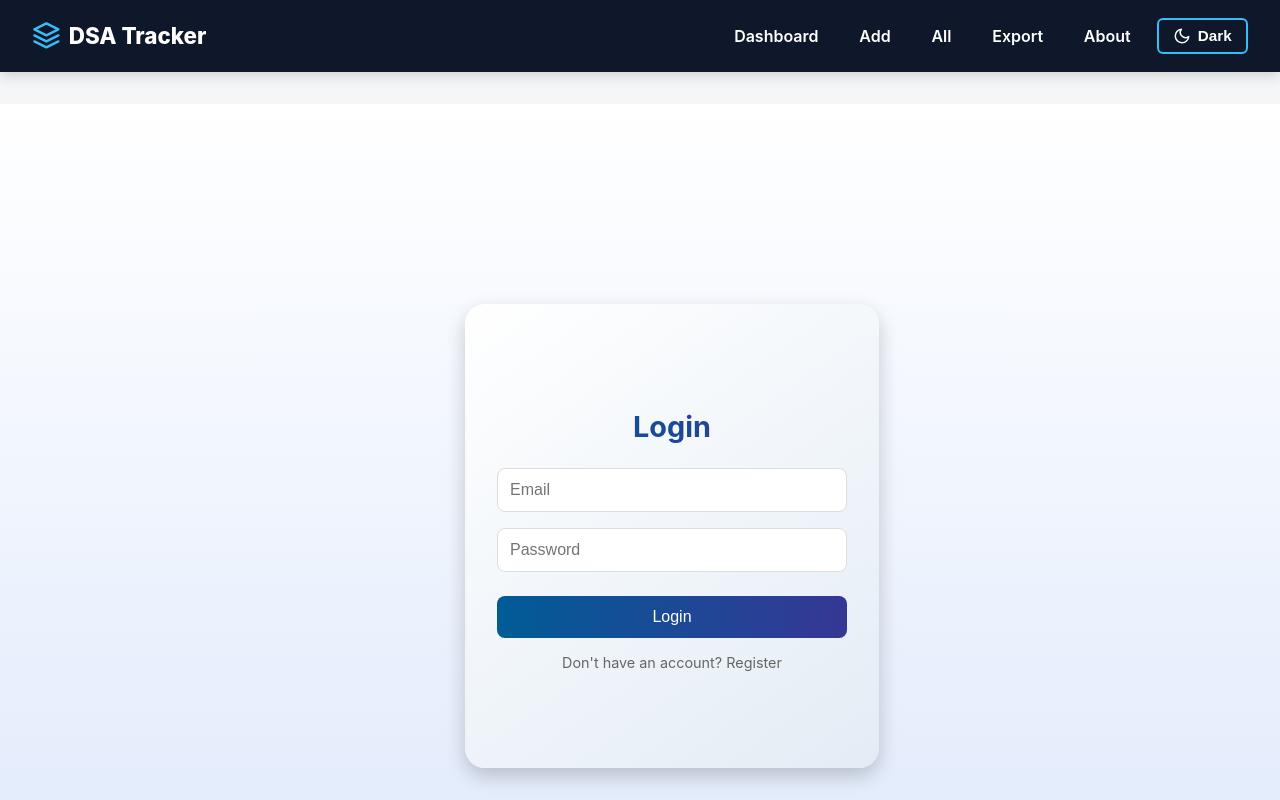
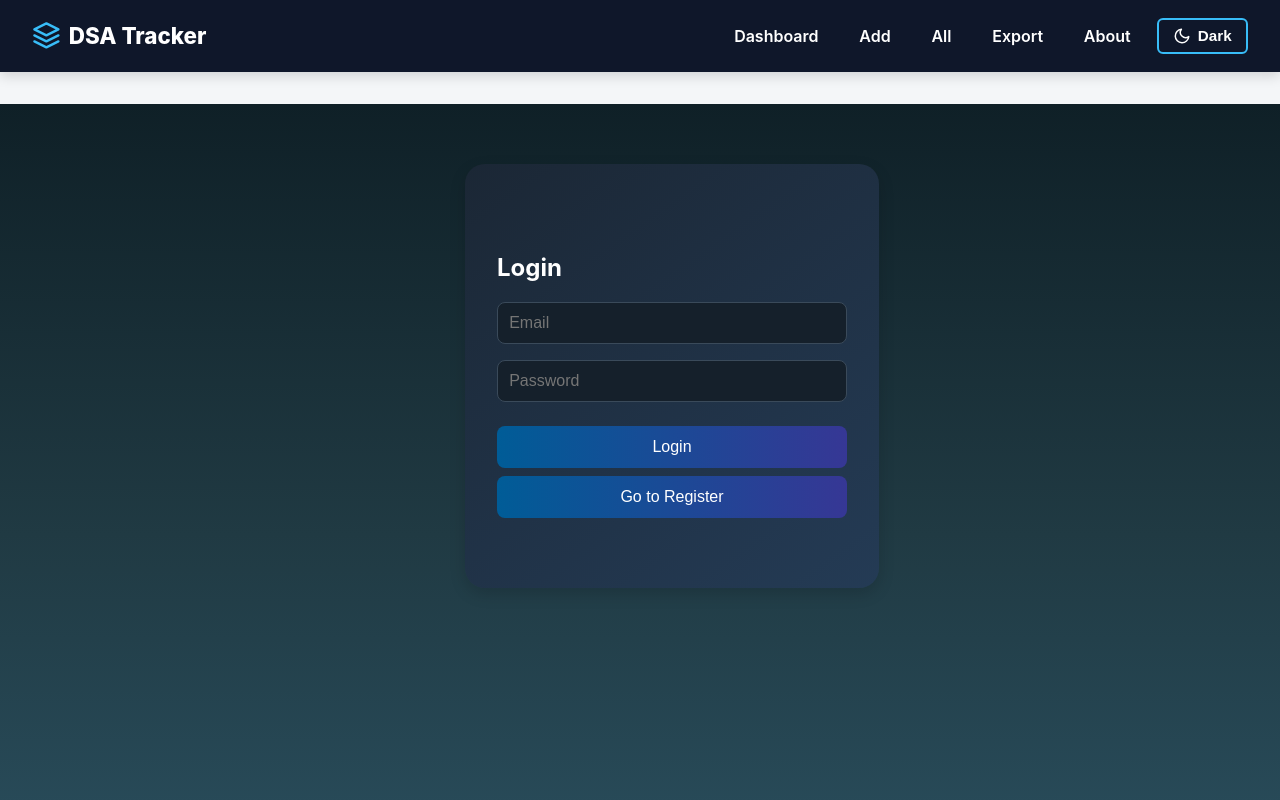
Before and after one commit to Pratik-shedge07/dsa-tracker, a React (Create React App) app: page /login in a window 1280 px wide. Shown: the top 800 px of the page. Built offline with nearby package versions, Linux system fonts and the light colour scheme.

Commit message:
final changes

```diff
--- a/src/pages/LoginPage.jsx
+++ b/src/pages/LoginPage.jsx
@@ -4,28 +4,26 @@ import styled from 'styled-components';
 
 const PageWrapper = styled.div`
   display: flex;
-  align-items: center;
+  align-items: flex-start;
   justify-content: center;
   height: 100vh;
-  background: ${({ dark }) =>
-    dark
-      ? 'linear-gradient(to bottom, #0f2027, #203a43, #2c5364)'
-      : 'linear-gradient(to bottom, #ffffff, #e0eafc)'};
+  padding-top: 60px;
+  background: linear-gradient(to bottom, #0f2027, #203a43, #2c5364);
 `;
 
 const CardContainer = styled.div`
   perspective: 1000px;
   width: 350px;
-  height: 400px;
+  height: 360px;
 `;
 
 const Card = styled.div`
   width: 100%;
   height: 100%;
+  position: relative;
   transition: transform 0.8s;
   transform-style: preserve-3d;
-  position: relative;
-  transform: ${({ isFlipped }) => (isFlipped ? 'rotateY(180deg)' : 'none')};
+  transform: ${({ flipped }) => (flipped ? 'rotateY(180deg)' : 'none')};
 `;
 
 const Side = styled.div`
@@ -33,17 +31,14 @@ const Side = styled.div`
   width: 100%;
   height: 100%;
   backface-visibility: hidden;
-  background: ${({ dark }) =>
-    dark
-      ? 'linear-gradient(145deg, #1a2a3a, #203a43)'
-      : 'linear-gradient(145deg, #ffffff, #e3ecf5)'};
-  color: ${({ dark }) => (dark ? '#ffffff' : '#333')};
+  background: linear-gradient(145deg, #1b2735, #243b55);
+  color: #fff;
   display: flex;
   flex-direction: column;
   justify-content: center;
   padding: 2rem;
   border-radius: 20px;
-  box-shadow: 0 8px 20px rgba(0, 0, 0, 0.2);
+  box-shadow: 0 6px 16px rgba(0, 0, 0, 0.15);
 `;
 
 const Front = styled(Side)``;
@@ -52,24 +47,15 @@ const Back = styled(Side)`
   transform: rotateY(180deg);
 `;
 
-const Title = styled.h2`
-  margin-bottom: 1.5rem;
-  text-align: center;
-  font-size: 1.8rem;
-  background: linear-gradient(to right, #005c97, #363795);
-  -webkit-background-clip: text;
-  -webkit-text-fill-color: transparent;
-`;
-
 const Input = styled.input`
   margin-bottom: 1rem;
-  padding: 0.75rem;
+  padding: 0.7rem;
   border-radius: 8px;
-  border: 1px solid ${({ dark }) => (dark ? '#444' : '#ddd')};
+  border: 1px solid #3a4a5a;
   font-size: 1rem;
   outline: none;
-  background: ${({ dark }) => (dark ? '#1a2a3a' : '#fff')};
-  color: ${({ dark }) => (dark ? '#eee' : '#333')};
+  background: #15202b;
+  color: #eee;
 
   &:focus {
     border-color: #005c97;
@@ -91,7 +77,7 @@ const Button = styled.button`
   &:hover {
     background: linear-gradient(to right, #363795, #005c97);
     transform: translateY(-2px);
-    box-shadow: 0 4px 8px rgba(0, 0, 0, 0.2);
+    box-shadow: 0 4px 10px rgba(0, 0, 0, 0.2);
   }
 
   &:active {
@@ -99,224 +85,81 @@ const Button = styled.button`
   }
 `;
 
-const Toggle = styled.p`
-  margin-top: 1rem;
-  text-align: center;
-  cursor: pointer;
-  font-size: 0.9rem;
-  color: ${({ dark }) => (dark ? '#bbb' : '#666')};
-  transition: color 0.2s;
-
-  &:hover {
-    color: #005c97;
-    text-decoration: underline;
-  }
-`;
-
-const Form = styled.form`
-  display: flex;
-  flex-direction: column;
-`;
-
-const ErrorMessage = styled.div`
-  color: #ff3860;
-  font-size: 0.85rem;
-  margin-top: -0.5rem;
-  margin-bottom: 0.5rem;
-  text-align: left;
-`;
-
-const LoginRegister = ({ dark }) => {
-  const [isFlipped, setIsFlipped] = useState(false);
+const LoginRegister = () => {
+  const [flipped, setFlipped] = useState(false);
   const [loginData, setLoginData] = useState({ email: '', password: '' });
-  const [registerData, setRegisterData] = useState({
-    name: '',
-    email: '',
-    password: '',
-    confirmPassword: ''
-  });
-  const [errors, setErrors] = useState({});
-  const [success, setSuccess] = useState('');
+  const [registerData, setRegisterData] = useState({ email: '', password: '', username: '' });
   const navigate = useNavigate();
 
-  const validateLogin = () => {
-    const newErrors = {};
-    if (!loginData.email) newErrors.email = 'Email is required';
-    if (!loginData.password) newErrors.password = 'Password is required';
-    return newErrors;
-  };
-
-  const validateRegister = () => {
-    const newErrors = {};
-    const emailRegex = /^[^\s@]+@[^\s@]+\.[^\s@]+$/;
-
-    if (!registerData.name) newErrors.name = 'Name is required';
-    if (!registerData.email) newErrors.email = 'Email is required';
-    else if (!emailRegex.test(registerData.email)) newErrors.email = 'Invalid email format';
-    if (!registerData.password) newErrors.password = 'Password is required';
-    else if (registerData.password.length < 6) newErrors.password = 'Password must be at least 6 characters';
-    if (!registerData.confirmPassword) newErrors.confirmPassword = 'Please confirm password';
-    else if (registerData.password !== registerData.confirmPassword) newErrors.confirmPassword = 'Passwords do not match';
-
-    return newErrors;
-  };
-
-  const handleLogin = (e) => {
-    e.preventDefault();
-    const validationErrors = validateLogin();
-    if (Object.keys(validationErrors).length > 0) {
-      setErrors(validationErrors);
-      return;
-    }
-
+  const handleLogin = () => {
     const users = JSON.parse(localStorage.getItem('users') || '[]');
-    const foundUser = users.find(
-      (user) =>
-        user.email === loginData.email &&
-        user.password === loginData.password
+    const found = users.find(
+      (user) => user.email === loginData.email && user.password === loginData.password
     );
-
-    if (foundUser) {
-      localStorage.setItem('currentUser', JSON.stringify(foundUser));
+    if (found) {
+      localStorage.setItem('currentUser', JSON.stringify(found));
       navigate('/dashboard');
     } else {
-      setErrors({ login: 'Invalid email or password' });
+      alert('Invalid email or password');
     }
   };
 
-  const handleRegister = (e) => {
-    e.preventDefault();
-    const validationErrors = validateRegister();
-    if (Object.keys(validationErrors).length > 0) {
-      setErrors(validationErrors);
-      return;
+  const handleRegister = () => {
+    const users = JSON.parse(localStorage.getItem('users') || '[]');
+    const exists = users.find((user) => user.email === registerData.email);
+    if (exists) {
+      alert('User already exists');
+    } else {
+      const updatedUsers = [...users, registerData];
+      localStorage.setItem('users', JSON.stringify(updatedUsers));
+      alert('Registered successfully!');
+      setFlipped(false);
     }
-
-    const users = JSON.parse(localStorage.getItem('users') || '[]');
-    const existing = users.find((user) => user.email === registerData.email);
-
-    if (existing) {
-      setErrors({ register: 'User with this email already exists' });
-      return;
-    }
-
-    const userData = {
-      name: registerData.name,
-      email: registerData.email,
-      password: registerData.password
-    };
-
-    const updatedUsers = [...users, userData];
-    localStorage.setItem('users', JSON.stringify(updatedUsers));
-    setSuccess('Registration successful! Please login');
-
-    // Reset form and flip back to login
-    setRegisterData({
-      name: '',
-      email: '',
-      password: '',
-      confirmPassword: ''
-    });
-    setErrors({});
-    setTimeout(() => {
-      setIsFlipped(false);
-      setSuccess('');
-    }, 2000);
   };
 
   return (
-    <PageWrapper dark={dark}>
+    <PageWrapper>
       <CardContainer>
-        <Card isFlipped={isFlipped}>
-          <Front dark={dark}>
-            <Title>Login</Title>
-            <Form onSubmit={handleLogin}>
+        <Card flipped={flipped}>
+          <Front>
+            <h2>Login</h2>
             <Input
               type="email"
               placeholder="Email"
               value={loginData.email}
-                onChange={(e) =>
-                  setLoginData({ ...loginData, email: e.target.value })
-                }
-                dark={dark}
+              onChange={(e) => setLoginData({ ...loginData, email: e.target.value })}
             />
-              {errors.email && <ErrorMessage>{errors.email}</ErrorMessage>}
-
             <Input
               type="password"
               placeholder="Password"
               value={loginData.password}
-                onChange={(e) =>
-                  setLoginData({ ...loginData, password: e.target.value })
-                }
-                dark={dark}
+              onChange={(e) => setLoginData({ ...loginData, password: e.target.value })}
             />
-              {errors.password && <ErrorMessage>{errors.password}</ErrorMessage>}
-
-              {errors.login && <ErrorMessage>{errors.login}</ErrorMessage>}
-
-              <Button type="submit">Login</Button>
-            </Form>
-            <Toggle dark={dark} onClick={() => setIsFlipped(true)}>
-              Don't have an account? Register
-            </Toggle>
+            <Button onClick={handleLogin}>Login</Button>
+            <Button onClick={() => setFlipped(true)}>Go to Register</Button>
           </Front>
-
-          <Back dark={dark}>
-            <Title>Register</Title>
-            {success && <div style={{ color: '#23d160', marginBottom: '1rem' }}>{success}</div>}
-            <Form onSubmit={handleRegister}>
+          <Back>
+            <h2>Register</h2>
             <Input
               type="text"
-                placeholder="Name"
-                value={registerData.name}
-                onChange={(e) =>
-                  setRegisterData({ ...registerData, name: e.target.value })
-                }
-                dark={dark}
+              placeholder="Username"
+              value={registerData.username}
+              onChange={(e) => setRegisterData({ ...registerData, username: e.target.value })}
             />
-              {errors.name && <ErrorMessage>{errors.name}</ErrorMessage>}
-
             <Input
               type="email"
               placeholder="Email"
               value={registerData.email}
-                onChange={(e) =>
-                  setRegisterData({ ...registerData, email: e.target.value })
-                }
-                dark={dark}
+              onChange={(e) => setRegisterData({ ...registerData, email: e.target.value })}
             />
-              {errors.email && <ErrorMessage>{errors.email}</ErrorMessage>}
-
             <Input
               type="password"
               placeholder="Password"
               value={registerData.password}
-                onChange={(e) =>
-                  setRegisterData({ ...registerData, password: e.target.value })
-                }
-                dark={dark}
+              onChange={(e) => setRegisterData({ ...registerData, password: e.target.value })}
             />
-              {errors.password && <ErrorMessage>{errors.password}</ErrorMessage>}
-
-              <Input
-                type="password"
-                placeholder="Confirm Password"
-                value={registerData.confirmPassword}
-                onChange={(e) =>
-                  setRegisterData({ ...registerData, confirmPassword: e.target.value })
-                }
-                dark={dark}
-              />
-              {errors.confirmPassword && <ErrorMessage>{errors.confirmPassword}</ErrorMessage>}
-
-              {errors.register && <ErrorMessage>{errors.register}</ErrorMessage>}
-
-              <Button type="submit">Register</Button>
-            </Form>
-            <Toggle dark={dark} onClick={() => setIsFlipped(false)}>
-              Already have an account? Login
-            </Toggle>
+            <Button onClick={handleRegister}>Register</Button>
+            <Button onClick={() => setFlipped(false)}>Go to Login</Button>
           </Back>
         </Card>
       </CardContainer>
```
Lines whose indentation alone changed are shown as unchanged.
